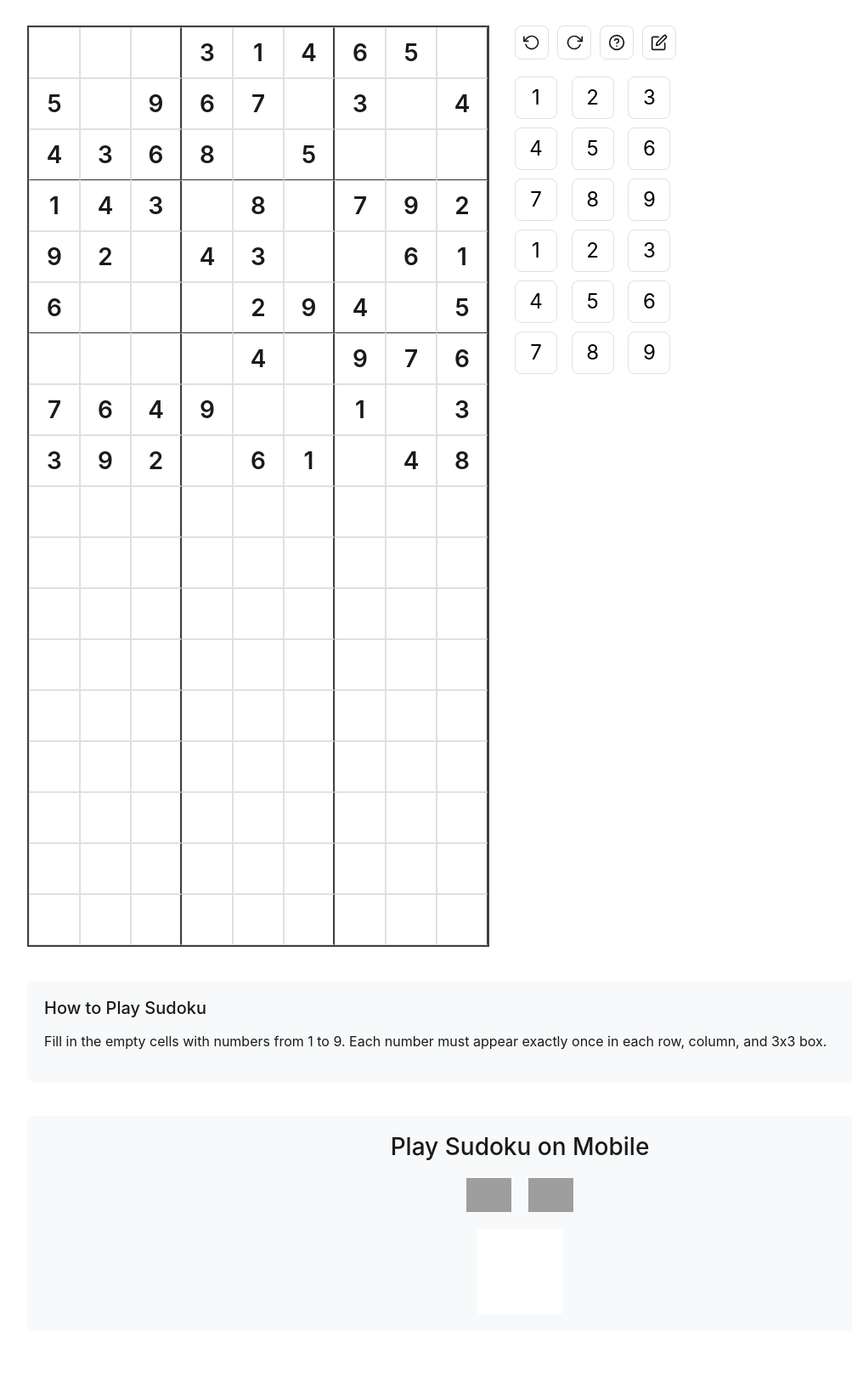
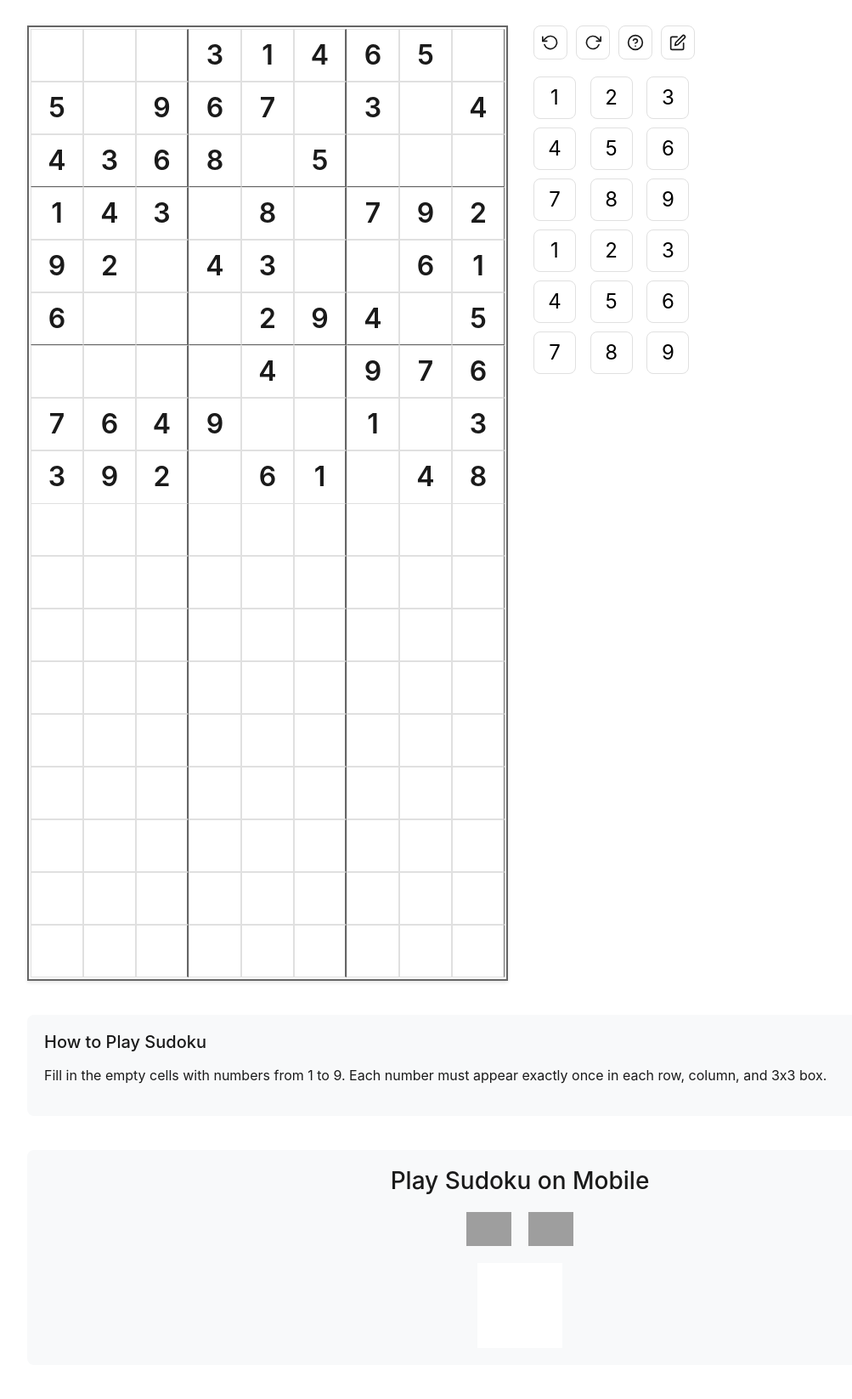
Before and after one commit to mani-django09/sudoku-game, a Flask app: page / in a window 1280 px wide. Shown: the part 128-1774 px from the top of the page at 85% size, without its empty margins (28-1031 px from the left). Before the commit the page ends 1554 px from the top, so only its background shows below. Run offline with Flask 3, Linux system fonts and the light colour scheme; some libraries are stand-ins or nearby versions; grey boxes are pictures that could not be loaded.

Commit message:
Agent query: Please verify if the Sudoku board layout now matches the requirements: 1) Are the 3x3 box borders thicker and darker? 2) Are the cell borders lighter? 3) Are the numbers properly sized and centered? 4) Is there proper spacing between the 3x3 boxes?

```diff
--- a/static/css/style.css
+++ b/static/css/style.css
@@ -1,15 +1,16 @@
 :root {
-    --cell-size: 60px;
+    --cell-size: 62px;
     --primary-color: #1a1a1a;
     --border-color: #e0e0e0;
-    --border-dark: #404040;
+    --border-dark: #666666;
     --highlight-color: #f6f6f6;
     --selected-color: #e8f0fe;
     --related-color: #f3f6fe;
     --invalid-color: #ffe6e6;
     --valid-color: #e6ffe6;
-    --grid-border: 2px solid var(--border-dark);
+    --grid-border: 2.5px solid var(--border-dark);
     --cell-border: 1px solid var(--border-color);
+    --cell-padding: 2px;
 }
 
 body {
@@ -84,6 +85,9 @@ body {
     border: var(--grid-border);
     background-color: white;
     position: relative;
+    gap: 0;
+    padding: var(--cell-padding);
+    box-shadow: 0 2px 4px rgba(0,0,0,0.1);
 }
 
 .cell {
@@ -93,22 +97,36 @@ body {
     display: flex;
     align-items: center;
     justify-content: center;
-    font-size: 28px;
-    font-weight: 400;
+    font-size: 32px;
+    font-weight: 500;
     cursor: pointer;
     user-select: none;
     transition: background-color 0.2s;
     position: relative;
+    margin: 0;
+    padding: 0;
 }
 
 /* Thicker borders for 3x3 boxes */
 .cell:nth-child(3n):not(:nth-child(9n)) {
     border-right: var(--grid-border);
+    margin-right: calc(var(--cell-padding) * 2);
 }
 
 .cell:nth-child(n+19):nth-child(-n+27),
 .cell:nth-child(n+46):nth-child(-n+54) {
     border-bottom: var(--grid-border);
+    margin-bottom: calc(var(--cell-padding) * 2);
+}
+
+/* Remove extra border for last column */
+.cell:nth-child(9n) {
+    border-right: none;
+}
+
+/* Remove extra border for last row */
+.cell:nth-child(n+73):nth-child(-n+81) {
+    border-bottom: none;
 }
 
 /* Pencil marks styling */
```
